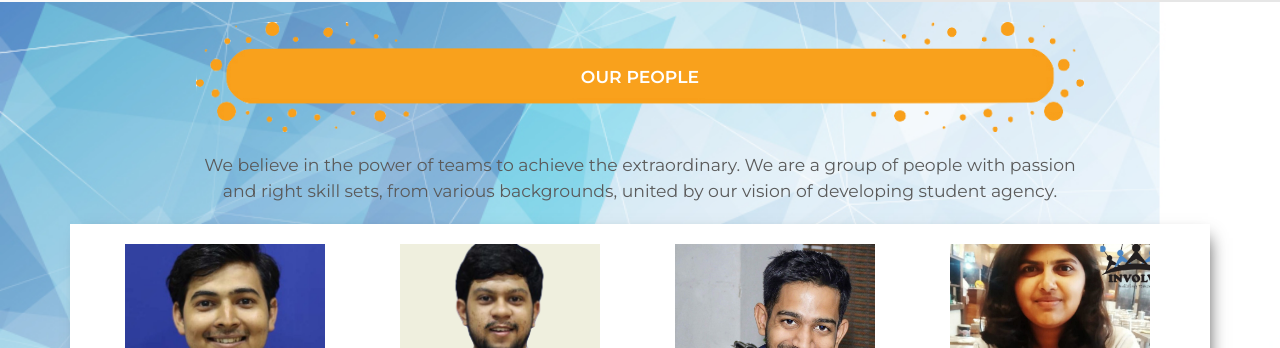
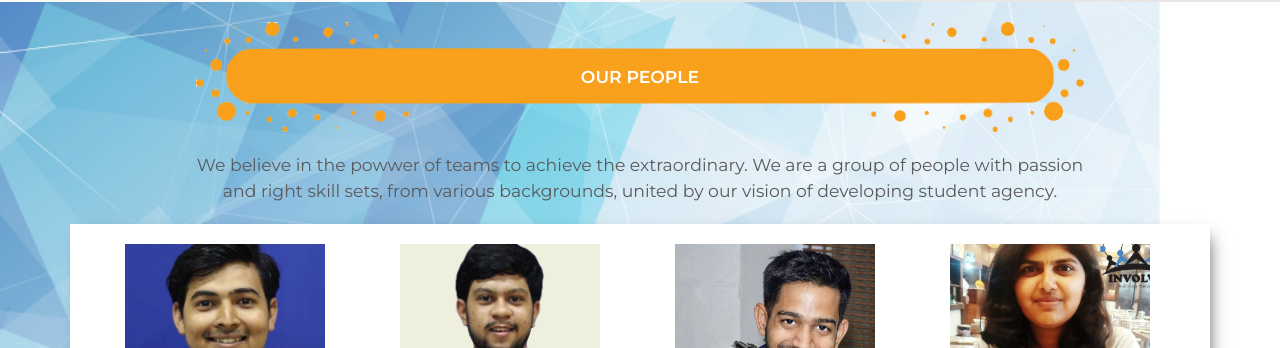
Before and after one commit to Involve-Edu/involveedupublic, a Jekyll site: the page built from about-us.md, in a window 1280 px wide and 900 px high, scrolled down 683 px. Shown: the part 106-454 px from the top of the window. Built offline with Jekyll 4.4.1, drawn with Linux system fonts in a browser that asks for light colours; comment, search, counter and statistics services are not loaded.

Commit message:
Update about-us.yml

```diff
--- a/_data/about-us.yml
+++ b/_data/about-us.yml
@@ -25,7 +25,7 @@ timeline:
 
 people:
   culture_blurb: >
-    We believe in the power of teams to achieve the extraordinary.
+    We believe in the powwer of teams to achieve the extraordinary.
     We are a group of people with passion and right skill sets,
     from various backgrounds, united by our vision of developing student agency.
   team:
```
